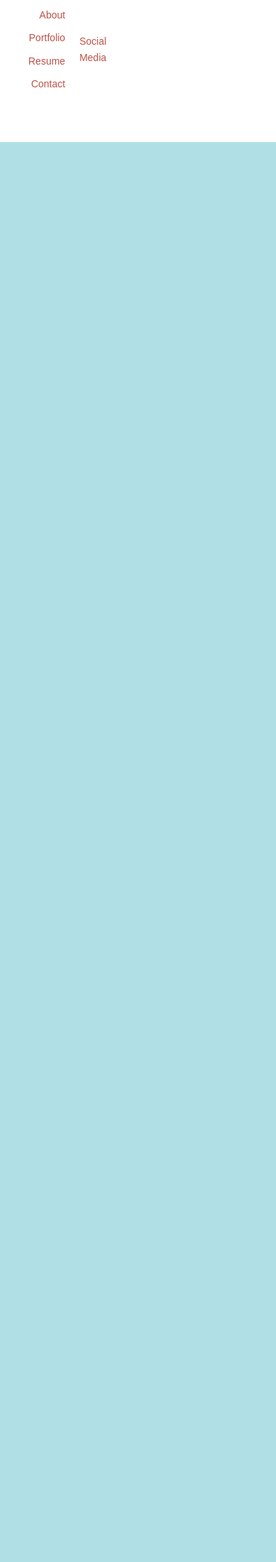
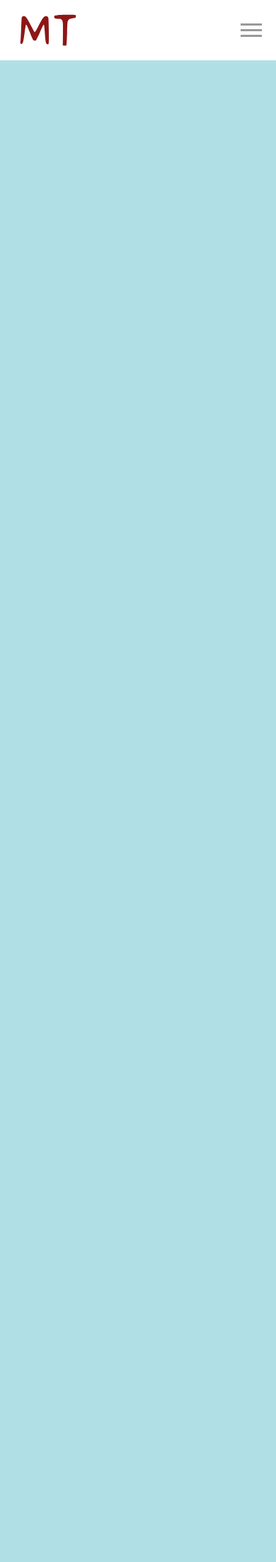
Before and after one commit to mteng513/Personal-Website, a Jekyll site: the page built from index.html, in a window 390 px wide. Shown: the whole page at 71% size. Built offline with Jekyll 4.4.1, drawn with Linux system fonts in a browser that asks for light colours; Markdown is read by kramdown in place of the engine named in the settings; after the commit the page ends 2085 px from its top, so only the background shows below that.

Commit message:
Mobile Nav

```diff
--- a/_includes/header.html
+++ b/_includes/header.html
@@ -1 +1 @@
-<header><div class="header-position"><h1 class="logo">Matthew Teng</h1><nav class="site-nav"><ul><li><a href="#about">About</a></li><li><a href="#portfolio">Portfolio</a></li><li><a href="#resume">Resume</a></li><li><a href="#contact">Contact</a></li></ul></nav><a class="social" href="">Social Media</a></div></header>
+<header><div class="header-position"><h1 class="logo">Matthew Teng</h1><nav class="site-nav"><ul><li><a href="#about">About</a></li><li><a href="#portfolio">Portfolio</a></li><li><a href="#resume">Resume</a></li><li><a href="#contact">Contact</a></li></ul></nav><a class="social" href="">Social Media</a><div class="mobile-nav-toggle"><span></span></div></div></header>
--- a/_pugfiles/header.pug
+++ b/_pugfiles/header.pug
@@ -10,3 +10,5 @@
         li: a(href="#contact") Contact
 
     a(href = "").social Social Media
+
+    .mobile-nav-toggle: span
--- a/assets/css/main.css
+++ b/assets/css/main.css
@@ -473,6 +473,7 @@
     overflow: hidden;
     text-indent: 101%;
     white-space: nowrap;
+    max-width: 135px;
     background-image: url(../images/logo.svg);
     background-repeat: no-repeat;
     background-position: center;
@@ -493,15 +494,35 @@
     display: block;
     text-align: right;
     padding-right: 20px; }
+  .home-wrap header .mobile-nav-toggle {
+    display: none;
+    width: 30px;
+    height: 35px;
+    margin-right: 20px;
+    -webkit-box-align: center;
+        -ms-flex-align: center;
+            align-items: center; }
+    .home-wrap header .mobile-nav-toggle span, .home-wrap header .mobile-nav-toggle span:before, .home-wrap header .mobile-nav-toggle span::after {
+      content: "";
+      display: block;
+      height: 3px;
+      width: 100%;
+      background: #999;
+      position: relative; }
+    .home-wrap header .mobile-nav-toggle span:before {
+      top: 8px; }
+    .home-wrap header .mobile-nav-toggle span:after {
+      bottom: 11px; }
 
 @media (max-width: 775px) {
   .home-wrap header {
     width: auto;
     padding: 20px 0px; }
     .home-wrap header .header-position {
+      width: auto;
       position: relative;
       top: auto;
-      left: auto;
+      bottom: auto;
       left: auto;
       -webkit-box-orient: horizontal;
       -webkit-box-direction: normal;
@@ -509,7 +530,15 @@
               flex-direction: row;
       -webkit-box-align: center;
           -ms-flex-align: center;
-              align-items: center; } }
+              align-items: center; }
+    .home-wrap header .site-nav, .home-wrap header .social {
+      display: none; }
+    .home-wrap header .logo {
+      height: 45px; }
+    .home-wrap header .mobile-nav-toggle {
+      display: -webkit-box;
+      display: -ms-flexbox;
+      display: flex; } }
 
 .home-wrap {
   display: -webkit-box;
```
Also changed, not shown: assets/css/2-modules/header.sass (+35 -1 lines).
